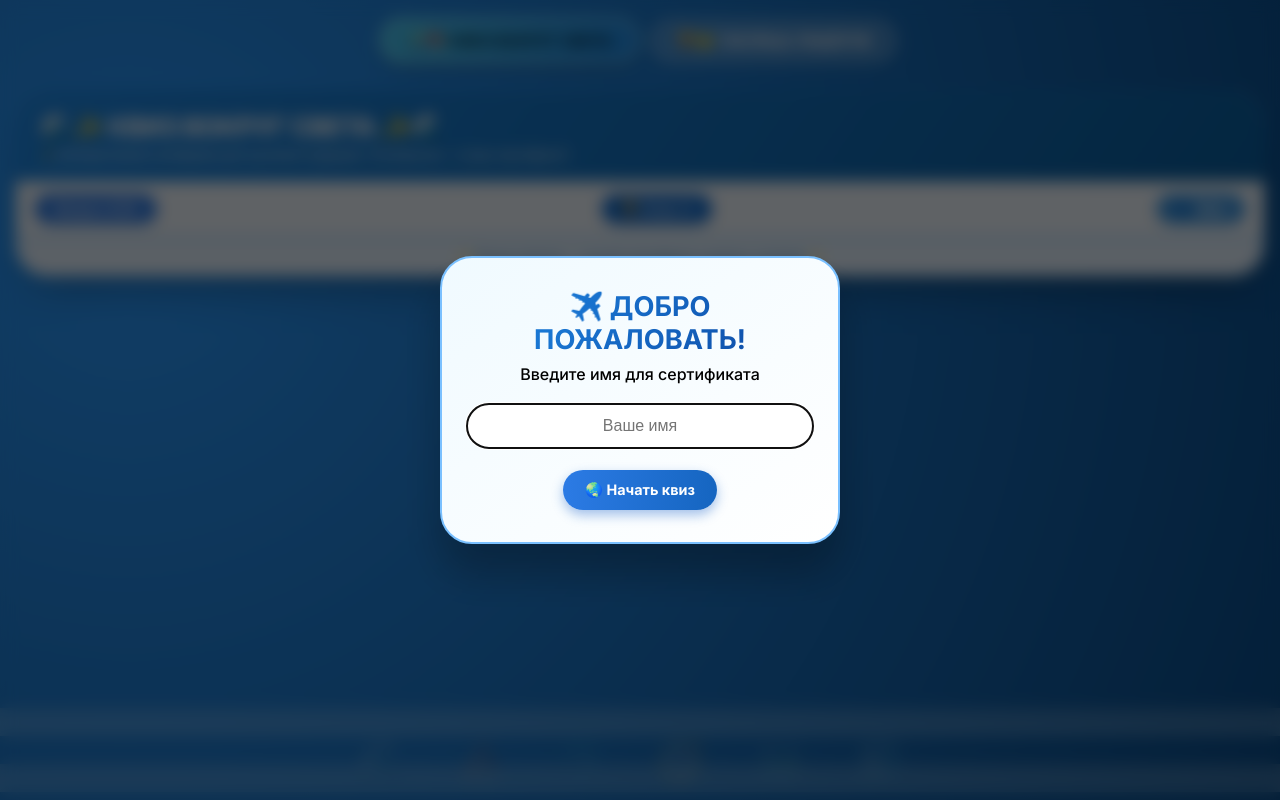
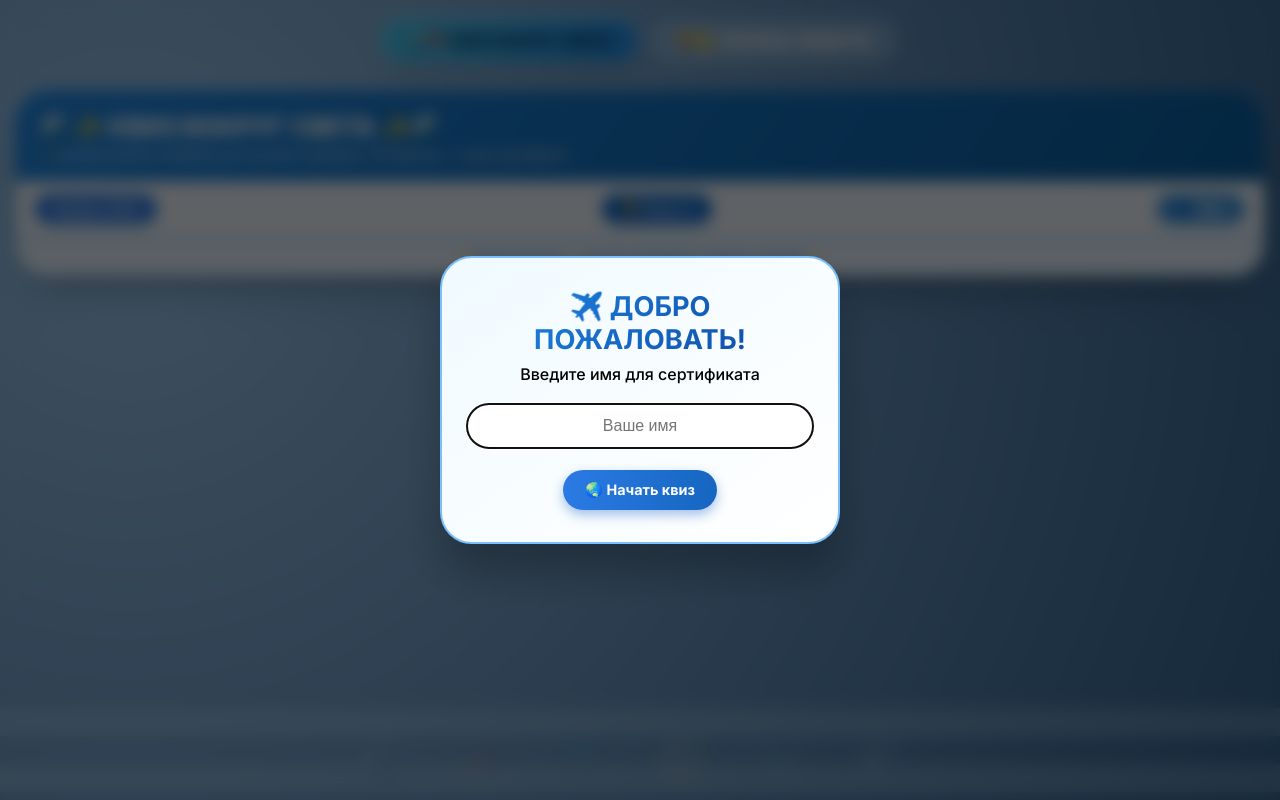
Before and after one commit to ralina08/kviz, a plain HTML site: page index.html in a window 1280 px wide. Drawn offline with nearby package versions, Linux system fonts and the light colour scheme; a web font is replaced by a local one.

Commit message:
Add files via upload

```diff
--- a/index.html
+++ b/index.html
@@ -17,7 +17,7 @@
         body {
             font-family: 'Inter', 'Segoe UI', system-ui, sans-serif;
             /* Голубые тона: градиент от небесного до аквамарина */
-            background: radial-gradient(circle at 10% 30%, #2b9bff, #0a4d8c);
+            background: radial-gradient(circle at 10% 30%, #9dc9f0, #366694);
             min-height: 100vh;
             padding: 1.2rem 1rem;
             position: relative;
```
